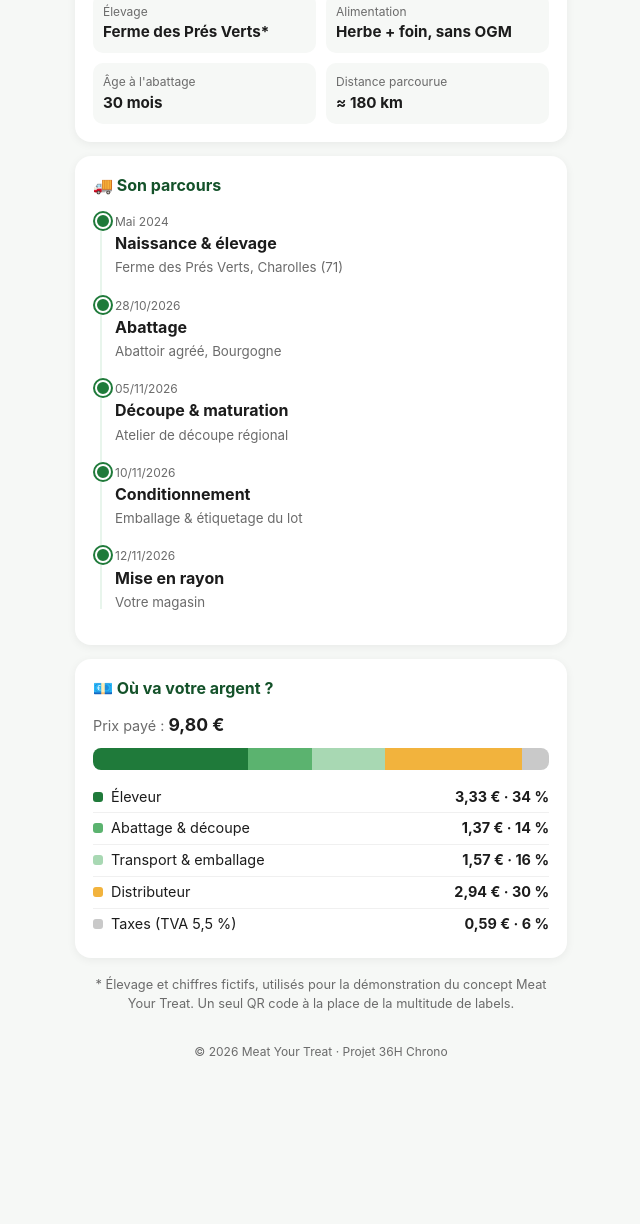
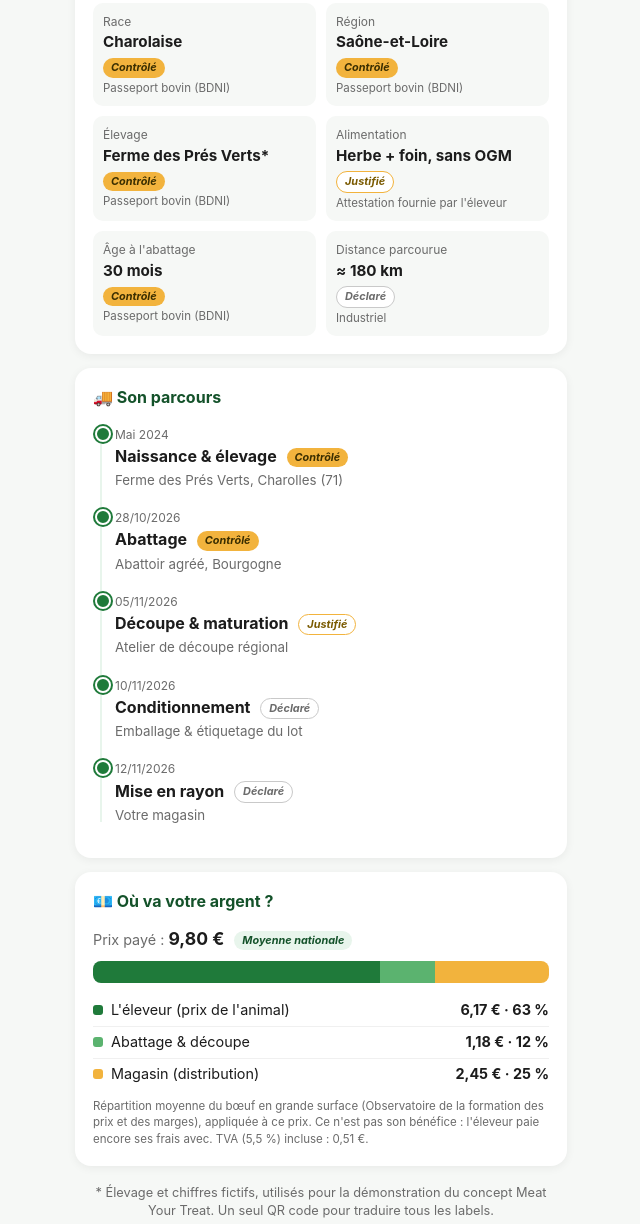
Before and after one commit to tchangyann78-del/Meat_your_treat, a plain HTML site: page index.html in a window 1280 px wide. Shown: the part 930-2154 px from the top of the page, without its empty margins (319-959 px from the left). Before the commit the page ends 2020 px from the top, so only its background shows below. Drawn offline with Linux system fonts and the light colour scheme.

Commit message:
Maj de index.html

```diff
--- a/index.html
+++ b/index.html
@@ -65,6 +65,14 @@
   .resume{background:var(--vert-clair);border-radius:12px;padding:12px;font-size:.9rem;color:var(--vert-fonce);margin-top:4px}
   .astuce{font-size:.78rem;color:var(--gris);text-align:center;margin-top:8px}
   .note{font-size:.8rem;color:var(--gris);text-align:center;margin-top:18px;padding:0 10px}
+  .preuve{display:inline-block;font-size:.68rem;font-weight:700;padding:2px 8px;border-radius:999px;margin-left:6px;vertical-align:middle;white-space:nowrap}
+  .p-ctrl{background:#f2b33d;color:#3a2e00}
+  .p-just{background:#fff;color:#7a5a00;border:1.5px solid #f2b33d}
+  .p-decl{background:#fff;color:#6b6b6b;border:1.5px solid #c9c9c9}
+  .p-moy{background:var(--vert-clair);color:var(--vert-fonce)}
+  .niveaux{display:flex;flex-wrap:wrap;gap:6px;margin-top:10px;font-size:.78rem;color:var(--gris);align-items:center}
+  .info .preuve{margin:4px 0 0;display:inline-block}
+  .src{display:block;font-size:.72rem;color:var(--gris);margin-top:2px}
   footer{text-align:center;font-size:.75rem;color:var(--gris);padding-bottom:30px}
 </style>
 </head>
@@ -79,9 +87,10 @@
 
   <main>
     <section class="card produit">
-      <h2>Entrecôte de bœuf · 350 g</h2>
-      <p class="sous">Lot n° MYT-2026-0417 · Emballé le 10/11/2026</p>
-      <div class="badge">✔ Traçabilité vérifiée de l'élevage au rayon</div>
+      <h2>Steak de bœuf · 350 g</h2>
+      <p class="sous">Lot n° 2026-0417 · Emballé le 10/11/2026</p>
+      <div class="badge">Chaque information affiche sa source</div>
+      <div class="niveaux"><span style="white-space:nowrap"><span class="preuve p-ctrl">Contrôlé</span> vérifié par un tiers</span><span style="white-space:nowrap"><span class="preuve p-just">Justifié</span> appuyé par un document</span><span style="white-space:nowrap"><span class="preuve p-decl">Déclaré</span> affirmé par l'entreprise</span></div>
     </section>
 
     <section class="card">
@@ -127,53 +136,50 @@
         </div>
       </details>
 
-      <div class="resume">💬 <b>En clair :</b> un bœuf charolais 100 % français, élevé à l'herbe en Bourgogne, d'une qualité contrôlée au-dessus de la moyenne. Et ce que les labels ne disent pas (la ferme, le prix juste), Meat Your Treat vous le montre juste en dessous.</div>
+      <div class="resume">💬 <b>En clair :</b> un bœuf charolais 100 % français, élevé à l'herbe en Bourgogne, d'une qualité contrôlée au-dessus de la moyenne. Et ce que les labels ne disent pas (la ferme, la répartition du prix), Meat Your Treat vous le montre juste en dessous.</div>
       <p class="astuce">Touchez un label pour voir sa traduction</p>
     </section>
 
     <section class="card">
       <h3>🌿 D'où vient votre viande ?</h3>
       <div class="infos">
-        <div class="info"><span>Race</span><b>Charolaise</b></div>
-        <div class="info"><span>Région</span><b>Saône-et-Loire</b></div>
-        <div class="info"><span>Élevage</span><b>Ferme des Prés Verts*</b></div>
-        <div class="info"><span>Alimentation</span><b>Herbe + foin, sans OGM</b></div>
-        <div class="info"><span>Âge à l'abattage</span><b>30 mois</b></div>
-        <div class="info"><span>Distance parcourue</span><b>≈ 180 km</b></div>
+        <div class="info"><span>Race</span><b>Charolaise</b><br><i class="preuve p-ctrl">Contrôlé</i><small class="src">Passeport bovin (BDNI)</small></div>
+        <div class="info"><span>Région</span><b>Saône-et-Loire</b><br><i class="preuve p-ctrl">Contrôlé</i><small class="src">Passeport bovin (BDNI)</small></div>
+        <div class="info"><span>Élevage</span><b>Ferme des Prés Verts*</b><br><i class="preuve p-ctrl">Contrôlé</i><small class="src">Passeport bovin (BDNI)</small></div>
+        <div class="info"><span>Alimentation</span><b>Herbe + foin, sans OGM</b><br><i class="preuve p-just">Justifié</i><small class="src">Attestation fournie par l'éleveur</small></div>
+        <div class="info"><span>Âge à l'abattage</span><b>30 mois</b><br><i class="preuve p-ctrl">Contrôlé</i><small class="src">Passeport bovin (BDNI)</small></div>
+        <div class="info"><span>Distance parcourue</span><b>≈ 180 km</b><br><i class="preuve p-decl">Déclaré</i><small class="src">Industriel</small></div>
       </div>
     </section>
 
     <section class="card">
       <h3>🚚 Son parcours</h3>
       <ul class="timeline">
-        <li><span class="date">Mai 2024</span><b>Naissance & élevage</b><small>Ferme des Prés Verts, Charolles (71)</small></li>
-        <li><span class="date">28/10/2026</span><b>Abattage</b><small>Abattoir agréé, Bourgogne</small></li>
-        <li><span class="date">05/11/2026</span><b>Découpe & maturation</b><small>Atelier de découpe régional</small></li>
-        <li><span class="date">10/11/2026</span><b>Conditionnement</b><small>Emballage & étiquetage du lot</small></li>
-        <li><span class="date">12/11/2026</span><b>Mise en rayon</b><small>Votre magasin</small></li>
+        <li><span class="date">Mai 2024</span><b>Naissance & élevage <i class="preuve p-ctrl">Contrôlé</i></b><small>Ferme des Prés Verts, Charolles (71)</small></li>
+        <li><span class="date">28/10/2026</span><b>Abattage <i class="preuve p-ctrl">Contrôlé</i></b><small>Abattoir agréé, Bourgogne</small></li>
+        <li><span class="date">05/11/2026</span><b>Découpe & maturation <i class="preuve p-just">Justifié</i></b><small>Atelier de découpe régional</small></li>
+        <li><span class="date">10/11/2026</span><b>Conditionnement <i class="preuve p-decl">Déclaré</i></b><small>Emballage & étiquetage du lot</small></li>
+        <li><span class="date">12/11/2026</span><b>Mise en rayon <i class="preuve p-decl">Déclaré</i></b><small>Votre magasin</small></li>
       </ul>
     </section>
 
     <section class="card">
       <h3>💶 Où va votre argent ?</h3>
-      <p class="prix-total">Prix payé : <b>9,80 €</b></p>
+      <p class="prix-total">Prix payé : <b>9,80 €</b> <i class="preuve p-moy">Moyenne nationale</i></p>
       <div class="barre">
-        <div class="c1" style="width:34%"></div>
-        <div class="c2" style="width:14%"></div>
-        <div class="c3" style="width:16%"></div>
-        <div class="c4" style="width:30%"></div>
-        <div class="c5" style="width:6%"></div>
+        <div class="c1" style="width:63%"></div>
+        <div class="c2" style="width:12%"></div>
+        <div class="c4" style="width:25%"></div>
       </div>
       <ul class="legende">
-        <li><span><i class="pastille c1"></i>Éleveur</span><b>3,33 € · 34 %</b></li>
-        <li><span><i class="pastille c2"></i>Abattage & découpe</span><b>1,37 € · 14 %</b></li>
-        <li><span><i class="pastille c3"></i>Transport & emballage</span><b>1,57 € · 16 %</b></li>
-        <li><span><i class="pastille c4"></i>Distributeur</span><b>2,94 € · 30 %</b></li>
-        <li><span><i class="pastille c5"></i>Taxes (TVA 5,5 %)</span><b>0,59 € · 6 %</b></li>
+        <li><span><i class="pastille c1"></i>L'éleveur (prix de l'animal)</span><b>6,17 € · 63 %</b></li>
+        <li><span><i class="pastille c2"></i>Abattage & découpe</span><b>1,18 € · 12 %</b></li>
+        <li><span><i class="pastille c4"></i>Magasin (distribution)</span><b>2,45 € · 25 %</b></li>
       </ul>
+      <p class="src" style="margin-top:8px">Répartition moyenne du bœuf en grande surface (Observatoire de la formation des prix et des marges), appliquée à ce prix. Ce n'est pas son bénéfice : l'éleveur paie encore ses frais avec. TVA (5,5 %) incluse : 0,51 €.</p>
     </section>
 
-    <p class="note">* Élevage et chiffres fictifs, utilisés pour la démonstration du concept Meat Your Treat. Un seul QR code à la place de la multitude de labels.</p>
+    <p class="note">* Élevage et chiffres fictifs, utilisés pour la démonstration du concept Meat Your Treat. Un seul QR code pour traduire tous les labels.</p>
   </main>
 
   <footer>© 2026 Meat Your Treat · Projet 36H Chrono</footer>
```
